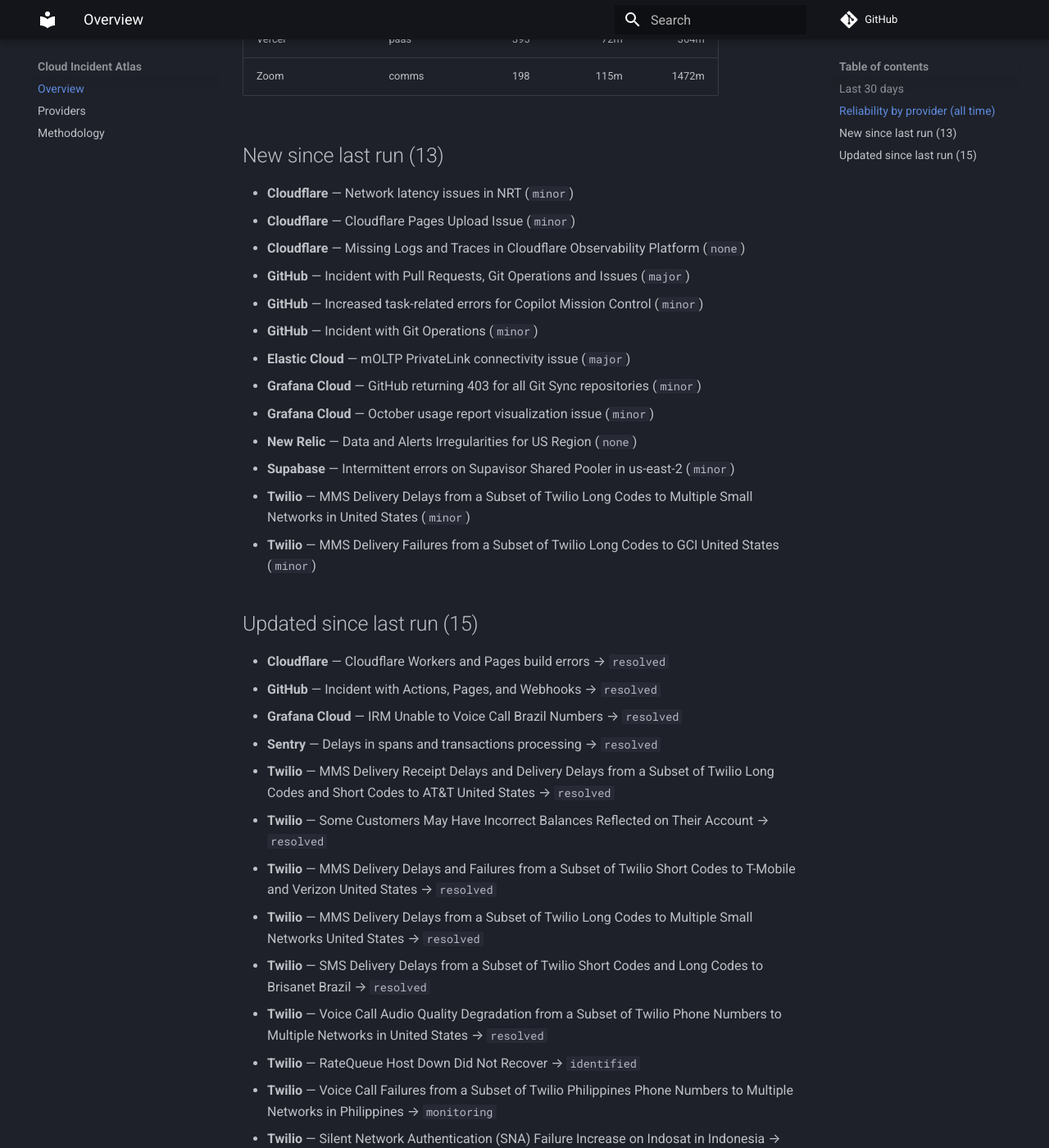
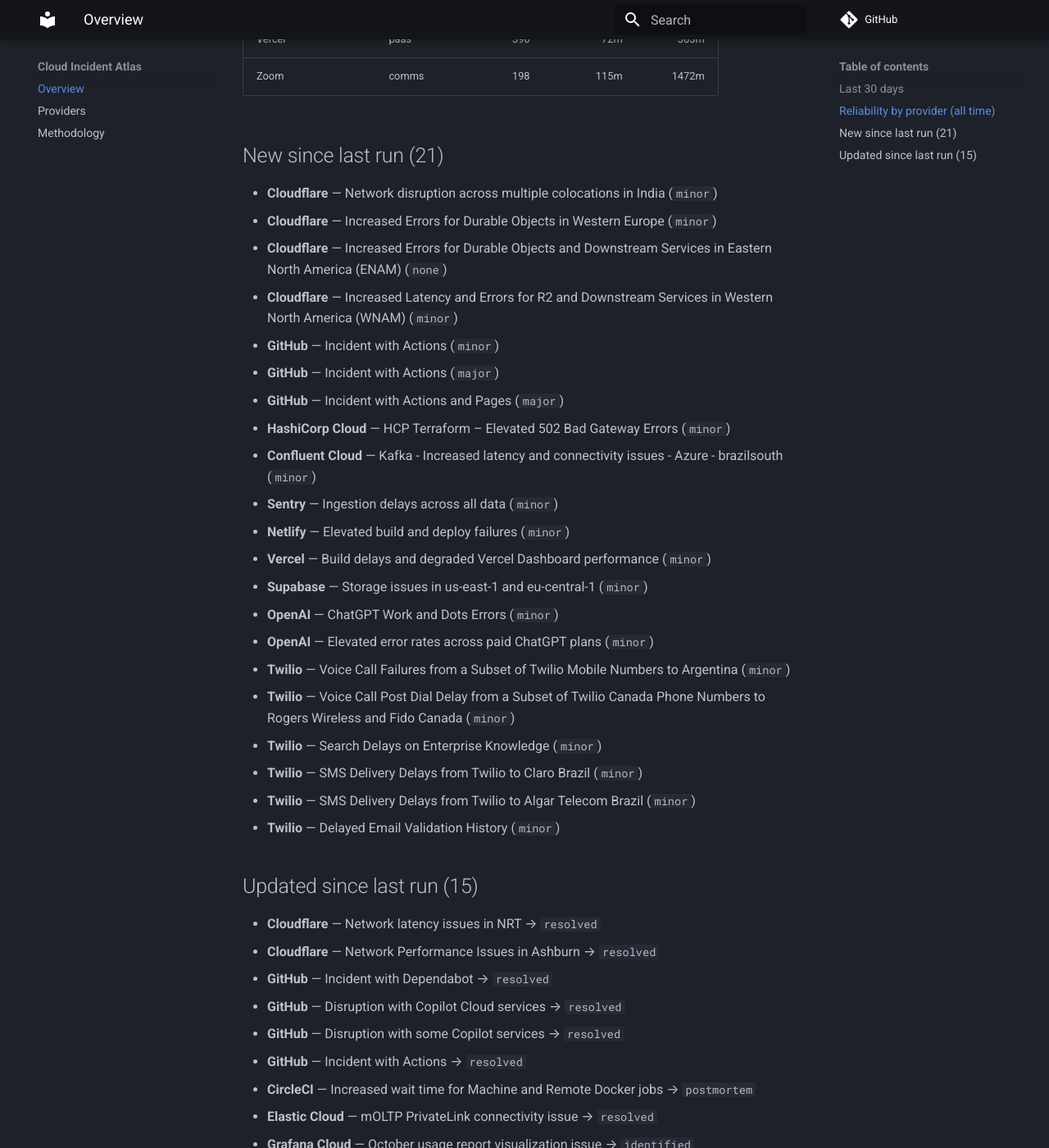
Before and after one commit to ayushgupta07xx/cloud-incident-atlas, an MkDocs documentation site: the page built from docs/index.md, in a window 1280 px wide and 1400 px high, scrolled down 1513 px. Shown: the whole window at 82% size. Built offline with MkDocs 1.6.1 and Material for MkDocs 9.7.7, drawn with Linux system fonts in a browser that asks for light colours; comment, search, counter and statistics services are not loaded; some of the changed text lies outside the part shown.

Commit message:
docs: refresh digest and charts
Regenerated from the corpus by the ingest pipeline.

Run: https://github.com/ayushgupta07xx/cloud-incident-atlas/actions/runs/42090190743

Co-authored-by: github-actions[bot] <41898282+github-actions[bot]@users.noreply.github.com>

```diff
--- a/docs/index.md
+++ b/docs/index.md
@@ -15,61 +15,69 @@
 | Amazon Web Services | cloud | 80 | — | — |
 | Microsoft Azure | cloud | 1 | — | — |
 | CircleCI | devtools | 324 | 69m | 481m |
-| Cloudflare | cdn | 6839 | 239m | 504m |
-| Confluent Cloud | data | 267 | 195m | 1599m |
+| Cloudflare | cdn | 6843 | 239m | 504m |
+| Confluent Cloud | data | 268 | 194m | 1592m |
 | Datadog | observability | 128 | 72m | 224m |
 | DigitalOcean | cloud | 511 | 144m | 571m |
 | Discord | comms | 226 | 56m | 296m |
-| Elastic Cloud | observability | 265 | 192m | 1470m |
+| Elastic Cloud | observability | 265 | 192m | 1462m |
 | Google Cloud Platform | cloud | 8 | 504m | — |
-| GitHub | devtools | 657 | 67m | 287m |
+| GitHub | devtools | 660 | 67m | 287m |
 | Grafana Cloud | observability | 800 | 92m | 1134m |
-| HashiCorp Cloud | devtools | 41 | 165m | 1525m |
+| HashiCorp Cloud | devtools | 42 | 163m | 1520m |
 | MongoDB Atlas | data | 279 | 120m | 1403m |
-| Netlify | paas | 232 | 41m | 234m |
+| Netlify | paas | 233 | 41m | 233m |
 | New Relic | observability | 112 | 63m | 306m |
 | npm | devtools | 68 | 108m | 342m |
-| OpenAI | ai | 129 | 108m | 568m |
-| Sentry | observability | 350 | 86m | 357m |
+| OpenAI | ai | 131 | 109m | 566m |
+| Sentry | observability | 351 | 86m | 356m |
 | Snowflake | data | 211 | 119m | 598m |
-| Supabase | paas | 456 | 148m | 1308m |
-| Twilio | comms | 11243 | 271m | 1119m |
-| Vercel | paas | 395 | 72m | 364m |
+| Supabase | paas | 457 | 148m | 1301m |
+| Twilio | comms | 11249 | 271m | 1119m |
+| Vercel | paas | 396 | 72m | 363m |
 | Zoom | comms | 198 | 115m | 1472m |
 
-## New since last run (13)
+## New since last run (21)
 
-- **Cloudflare** — Network latency issues in NRT (`minor`)
-- **Cloudflare** — Cloudflare Pages Upload Issue (`minor`)
-- **Cloudflare** — Missing Logs and Traces in Cloudflare Observability Platform (`none`)
-- **GitHub** — Incident with Pull Requests, Git Operations and Issues (`major`)
-- **GitHub** — Increased task-related errors for Copilot Mission Control (`minor`)
-- **GitHub** — Incident with Git Operations (`minor`)
-- **Elastic Cloud** — mOLTP PrivateLink connectivity issue (`major`)
-- **Grafana Cloud** — GitHub returning 403 for all Git Sync repositories (`minor`)
-- **Grafana Cloud** — October usage report visualization issue (`minor`)
-- **New Relic** — Data and Alerts Irregularities for US Region (`none`)
-- **Supabase** — Intermittent errors on Supavisor Shared Pooler in us-east-2 (`minor`)
-- **Twilio** — MMS Delivery Delays from a Subset of Twilio Long Codes to Multiple Small Networks in United States (`minor`)
-- **Twilio** — MMS Delivery Failures from a Subset of Twilio Long Codes to GCI United States (`minor`)
+- **Cloudflare** — Network disruption across multiple colocations in India (`minor`)
+- **Cloudflare** — Increased Errors for Durable Objects in Western Europe (`minor`)
+- **Cloudflare** — Increased Errors for Durable Objects and Downstream Services in Eastern North America (ENAM) (`none`)
+- **Cloudflare** — Increased Latency and Errors for R2 and Downstream Services in Western North America (WNAM) (`minor`)
+- **GitHub** — Incident with Actions (`minor`)
+- **GitHub** — Incident with Actions (`major`)
+- **GitHub** — Incident with Actions and Pages (`major`)
+- **HashiCorp Cloud** — HCP Terraform – Elevated 502 Bad Gateway Errors (`minor`)
+- **Confluent Cloud** — Kafka - Increased latency and connectivity issues - Azure - brazilsouth (`minor`)
+- **Sentry** — Ingestion delays across all data (`minor`)
+- **Netlify** — Elevated build and deploy failures (`minor`)
+- **Vercel** — Build delays and degraded Vercel Dashboard performance (`minor`)
+- **Supabase** — Storage issues in us-east-1 and eu-central-1 (`minor`)
+- **OpenAI** — ChatGPT Work and Dots Errors (`minor`)
+- **OpenAI** — Elevated error rates across paid ChatGPT plans (`minor`)
+- **Twilio** — Voice Call Failures from a Subset of Twilio Mobile Numbers to Argentina (`minor`)
+- **Twilio** — Voice Call Post Dial Delay from a Subset of Twilio Canada Phone Numbers to Rogers Wireless and Fido Canada (`minor`)
+- **Twilio** — Search Delays on Enterprise Knowledge (`minor`)
+- **Twilio** — SMS Delivery Delays from Twilio to Claro Brazil (`minor`)
+- **Twilio** — SMS Delivery Delays from Twilio to Algar Telecom Brazil (`minor`)
+- **Twilio** — Delayed Email Validation History (`minor`)
 
 ## Updated since last run (15)
 
-- **Cloudflare** — Cloudflare Workers and Pages build errors → `resolved`
-- **GitHub** — Incident with Actions, Pages, and Webhooks → `resolved`
-- **Grafana Cloud** — IRM Unable to Voice Call Brazil Numbers → `resolved`
-- **Sentry** — Delays in spans and transactions processing → `resolved`
-- **Twilio** — MMS Delivery Receipt Delays and Delivery Delays from a Subset of Twilio Long Codes and Short Codes to AT&T United States → `resolved`
-- **Twilio** — Some Customers May Have Incorrect Balances Reflected on Their Account → `resolved`
-- **Twilio** — MMS Delivery Delays and Failures from a Subset of Twilio Short Codes to T-Mobile and Verizon United States → `resolved`
-- **Twilio** — MMS Delivery Delays from a Subset of Twilio Long Codes to Multiple Small Networks United States → `resolved`
-- **Twilio** — SMS Delivery Delays from a Subset of Twilio Short Codes and Long Codes to Brisanet Brazil → `resolved`
-- **Twilio** — Voice Call Audio Quality Degradation from a Subset of Twilio Phone Numbers to Multiple Networks in United States → `resolved`
-- **Twilio** — RateQueue Host Down Did Not Recover → `identified`
-- **Twilio** — Voice Call Failures from a Subset of Twilio Philippines Phone Numbers to Multiple Networks in Philippines → `monitoring`
+- **Cloudflare** — Network latency issues in NRT → `resolved`
+- **Cloudflare** — Network Performance Issues in Ashburn → `resolved`
+- **GitHub** — Incident with Dependabot → `resolved`
+- **GitHub** — Disruption with Copilot Cloud services → `resolved`
+- **GitHub** — Disruption with some Copilot services → `resolved`
+- **GitHub** — Incident with Actions → `resolved`
+- **CircleCI** — Increased wait time for Machine and Remote Docker jobs → `postmortem`
+- **Elastic Cloud** — mOLTP PrivateLink connectivity issue → `resolved`
+- **Grafana Cloud** — October usage report visualization issue → `identified`
+- **New Relic** — Data and Alerts Irregularities for US Region → `resolved`
+- **Twilio** — MMS Delivery Delays from a Subset of Twilio Long Codes to C-Spire United States → `resolved`
+- **Twilio** — RateQueue Host Down Did Not Recover → `resolved`
+- **Twilio** — Voice Call Failures from a Subset of Twilio Phone Numbers to the Philippines → `identified`
 - **Twilio** — Silent Network Authentication (SNA) Failure Increase on Indosat in Indonesia → `monitoring`
-- **Twilio** — MMS Delivery Delays from a Subset of Twilio Long Codes to C-Spire United States → `monitoring`
-- **Zoom** — Service Degradation Affecting Outbound MMS Services in the US region → `resolved`
+- **Google Cloud Platform** — Multiple services were experiencing issues in the europe-west2 region. → `resolved`
 
 ---
 
```
Also changed, not shown: other parts of docs/index.md (+3 -3 lines), README.md (+10 -10 lines), docs/providers.md (+18 -18 lines), docs/img/mttr.svg, docs/img/timeline.svg.
